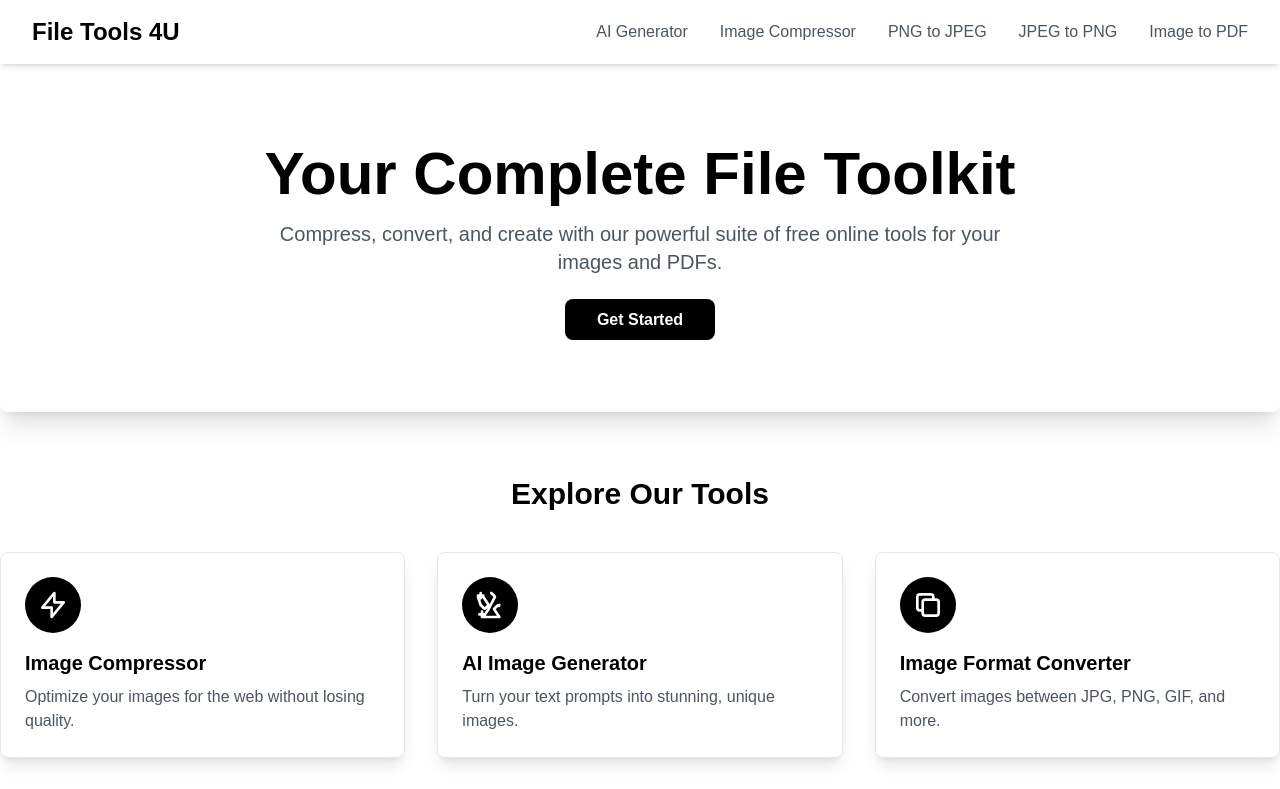
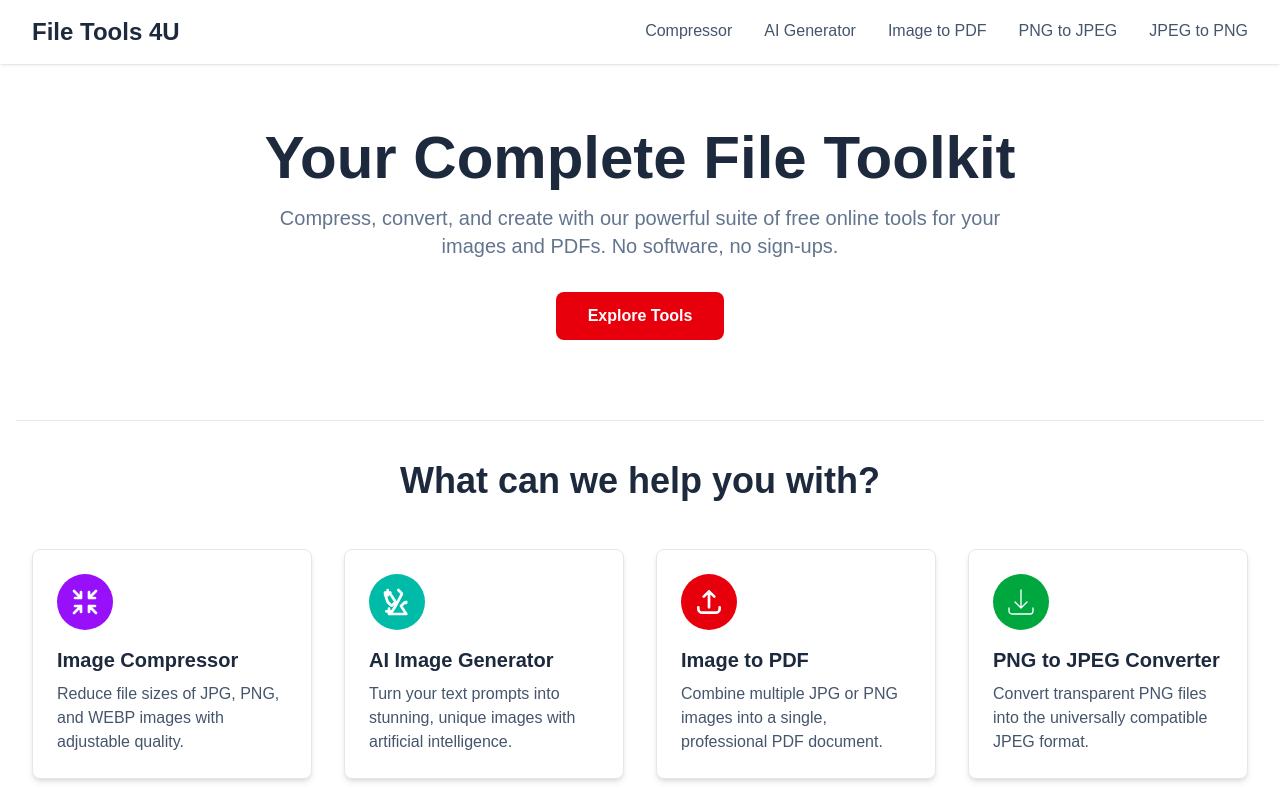
Before and after one commit to rahul2205202/file-tools-4u, a Next.js app: page / in a window 1280 px wide. Shown: the top 789 px of the page. Built offline with nearby package versions, Linux system fonts and the light colour scheme.

Commit message:
design updated

```diff
--- a/src/app/components/shared/Header.jsx
+++ b/src/app/components/shared/Header.jsx
@@ -1,62 +1,105 @@
-'use client'; // This directive is the fix.
+'use client';
 
 import React, { useState } from 'react';
 import Link from 'next/link';
-import { usePathname } from 'next/navigation'; // Use Next.js hook for routing
+import { usePathname } from 'next/navigation';
 
 export default function Header() {
     const [isMenuOpen, setIsMenuOpen] = useState(false);
-    const pathname = usePathname(); // Get the current URL path
+    const pathname = usePathname();
 
+    // Navigation links for the header, consistent with the homepage tools
     const navLinks = [
+        { href: '/image-compressor', text: 'Compressor' },
         { href: '/generate-ai-image', text: 'AI Generator' },
-        { href: '/image-compressor', text: 'Image Compressor' },
+        { href: '/image-to-pdf', text: 'Image to PDF' },
         { href: '/png-to-jpeg', text: 'PNG to JPEG' },
+        // Assuming you have a page for this tool as well
         { href: '/jpeg-to-png', text: 'JPEG to PNG' },
-        { href: '/image-to-pdf', text: 'Image to PDF' },
     ];
 
+    // Helper component for individual navigation links to avoid repeating classes
+    const NavLink = ({ href, children }) => {
+        const isActive = pathname === href;
+        return (
+            <Link
+                href={href}
+                className={`font-medium transition-colors duration-200 border-b-2 ${
+                    isActive
+                    ? 'text-red-600 border-red-600'
+                    : 'text-slate-600 border-transparent hover:text-red-600'
+                }`}
+            >
+                {children}
+            </Link>
+        );
+    };
+
+    // Helper for mobile links
+    const MobileNavLink = ({ href, children }) => {
+         const isActive = pathname === href;
+        return (
+            <Link
+                href={href}
+                onClick={() => setIsMenuOpen(false)}
+                className={`block px-3 py-2 rounded-md text-base font-medium transition-colors duration-200 ${
+                    isActive
+                    ? 'bg-red-50 text-red-700'
+                    : 'text-slate-700 hover:text-slate-900 hover:bg-slate-100'
+                }`}
+            >
+                {children}
+            </Link>
+        );
+    };
+
     return (
-        <header className="bg-white shadow-md w-full sticky top-0 z-10">
+        <header className="bg-white/80 backdrop-blur-sm shadow-sm w-full sticky top-0 z-50">
             <div className="container mx-auto px-4 sm:px-6 lg:px-8">
                 <div className="flex items-center justify-between h-16">
+
+                    {/* Site Logo/Name */}
                     <div className="flex-shrink-0">
-                        <Link href="/" className="text-2xl font-bold text-black">
-                           File Tools 4U
+                        <Link href="/" className="text-2xl font-bold text-slate-800 hover:text-red-600 transition-colors">
+                            File Tools 4U
                         </Link>
                     </div>
 
+                    {/* Desktop Navigation */}
                     <nav className="hidden md:flex md:space-x-8">
                         {navLinks.map((link) => (
-                             <Link
-                                key={link.text}
-                                href={link.href}
-                                className={`font-medium transition-colors duration-200 ${
-                                    pathname === link.href
-                                    ? 'text-black font-semibold'
-                                    : 'text-gray-600 hover:text-black'
-                                }`}
-                            >
+                            <NavLink key={link.href} href={link.href}>
                                 {link.text}
-                            </Link>
+                            </NavLink>
                         ))}
                     </nav>
 
+                    {/* Mobile Menu Button */}
                     <div className="md:hidden flex items-center">
-                        <button onClick={() => setIsMenuOpen(!isMenuOpen)} className="inline-flex items-center justify-center p-2 rounded-md text-gray-600 hover:text-black focus:outline-none">
-                            <svg className="h-6 w-6" xmlns="http://www.w3.org/2000/svg" fill="none" viewBox="0 0 24 24" stroke="currentColor"><path strokeLinecap="round" strokeLinejoin="round" strokeWidth="2" d="M4 6h16M4 12h16m-7 6h7" /></svg>
+                        <button
+                            onClick={() => setIsMenuOpen(!isMenuOpen)}
+                            className="inline-flex items-center justify-center p-2 rounded-md text-slate-600 hover:text-slate-900 hover:bg-slate-100 focus:outline-none focus:ring-2 focus:ring-inset focus:ring-red-500"
+                            aria-expanded={isMenuOpen}
+                        >
+                            <span className="sr-only">Open main menu</span>
+                            {isMenuOpen ? (
+                                <svg className="h-6 w-6" xmlns="http://www.w3.org/2000/svg" fill="none" viewBox="0 0 24 24" stroke="currentColor"><path strokeLinecap="round" strokeLinejoin="round" strokeWidth="2" d="M6 18L18 6M6 6l12 12" /></svg>
+                            ) : (
+                                <svg className="h-6 w-6" xmlns="http://www.w3.org/2000/svg" fill="none" viewBox="0 0 24 24" stroke="currentColor"><path strokeLinecap="round" strokeLinejoin="round" strokeWidth="2" d="M4 6h16M4 12h16m-7 6h7" /></svg>
+                            )}
                         </button>
                     </div>
                 </div>
             </div>
 
+            {/* Mobile Menu Dropdown */}
             {isMenuOpen && (
                 <div className="md:hidden">
                     <div className="px-2 pt-2 pb-3 space-y-1 sm:px-3">
-                         {navLinks.map((link) => (
-                             <Link href={link.href} key={link.text} onClick={() => setIsMenuOpen(false)} className="block px-3 py-2 rounded-md text-base font-medium text-gray-600 hover:text-black hover:bg-gray-100">
-                                {link.text}
-                            </Link>
+                        {navLinks.map((link) => (
+                           <MobileNavLink key={link.href} href={link.href}>
+                               {link.text}
+                           </MobileNavLink>
                         ))}
                     </div>
                 </div>
--- a/src/app/page.jsx
+++ b/src/app/page.jsx
@@ -1,58 +1,124 @@
 import React from 'react';
 import Link from 'next/link';
 
-// SEO metadata is now handled by this exported object
+// SEO metadata for the homepage
 export const metadata = {
     title: 'File Tools 4U - Free Online Image & PDF Tools',
-    description: 'Your one-stop destination for free online file utilities. Compress, convert, and create images and PDFs with File Tools 4U.',
-    keywords: 'file tools, image tools, pdf tools, online converter, online compressor, free tools',
+    description: 'Your one-stop destination for free online file utilities. Compress, convert, and create images and PDFs with our powerful, easy-to-use tools.',
+    keywords: 'file tools, image tools, pdf tools, online converter, online compressor, free tools, ai image generator',
     alternates: {
-        canonical: 'https://filetools4u.com/',
+        canonical: 'https://filetools4u.com/', // Replace with your actual domain
     },
 };
 
-// Helper component for tool cards
-const ToolCard = ({ icon, title, description, to }) => (
-    <Link href={to} className="block bg-white p-6 rounded-lg shadow-lg border border-gray-200 hover:shadow-xl hover:-translate-y-1 transition-all duration-300">
-        <div className="flex-shrink-0 w-14 h-14 bg-black rounded-full flex items-center justify-center mb-4">
+// --- Helper Component for Tool Cards ---
+// This component is now styled to accept a color theme.
+const ToolCard = ({ icon, title, description, to, color = 'red' }) => {
+    // Define color themes to easily switch between styles
+    const colorThemes = {
+        red: {
+            bg: 'bg-red-600',
+            text: 'text-red-600',
+            hoverBorder: 'hover:border-red-500',
+        },
+        purple: {
+            bg: 'bg-purple-600',
+            text: 'text-purple-600',
+            hoverBorder: 'hover:border-purple-500',
+        },
+        teal: {
+            bg: 'bg-teal-500',
+            text: 'text-teal-500',
+            hoverBorder: 'hover:border-teal-400',
+        },
+        green: {
+            bg: 'bg-green-600',
+            text: 'text-green-600',
+            hoverBorder: 'hover:border-green-500',
+        },
+    };
+
+    const theme = colorThemes[color] || colorThemes.red;
+
+    return (
+        <Link href={to} className={`block bg-white p-6 rounded-lg shadow-md border border-slate-200 hover:shadow-xl hover:-translate-y-1 transition-all duration-300 ${theme.hoverBorder}`}>
+            <div className={`flex-shrink-0 w-14 h-14 ${theme.bg} rounded-full flex items-center justify-center mb-4`}>
                 {icon}
             </div>
-        <h3 className="text-xl font-bold text-black mb-2">{title}</h3>
-        <p className="text-gray-600">{description}</p>
+            <h3 className={`text-xl font-bold text-slate-800 mb-2`}>{title}</h3>
+            <p className="text-slate-600">{description}</p>
         </Link>
     );
+};
 
+
+// --- Main Homepage Component ---
 export default function Homepage() {
+    // Icons for the tool cards
     const icons = {
-        compressor: <svg className="w-8 h-8 text-white" fill="none" stroke="currentColor" viewBox="0 0 24 24" xmlns="http://www.w3.org/2000/svg"><path strokeLinecap="round" strokeLinejoin="round" strokeWidth="2" d="M13 10V3L4 14h7v7l9-11h-7z"></path></svg>,
+        compressor: <svg className="w-8 h-8 text-white" fill="none" stroke="currentColor" viewBox="0 0 24 24" xmlns="http://www.w3.org/2000/svg"><path strokeLinecap="round" strokeLinejoin="round" strokeWidth="2" d="M9 9V4.5M9 9H4.5M9 9L3.75 3.75M9 15v4.5M9 15H4.5M9 15l-5.25 5.25M15 9h4.5M15 9V4.5M15 9l5.25-5.25M15 15h4.5M15 15v4.5M15 15l5.25 5.25" /></svg>,
         generator: <svg className="w-8 h-8 text-white" fill="none" stroke="currentColor" viewBox="0 0 24 24" xmlns="http://www.w3.org/2000/svg"><path strokeLinecap="round" strokeLinejoin="round" strokeWidth="2" d="M5 3v4M3 5h4M6 17v4m-2-2h4m5-16l2.293 2.293a1 1 0 010 1.414L11 15l-4 6h12l-4-6 2.293-2.293a1 1 0 011.414 0L19 12M5 12l2.293 2.293a1 1 0 001.414 0L11 12l-4-6H3l2 6z"></path></svg>,
-        converter: <svg className="w-8 h-8 text-white" fill="none" stroke="currentColor" viewBox="0 0 24 24" xmlns="http://www.w3.org/2000/svg"><path strokeLinecap="round" strokeLinejoin="round" strokeWidth="2" d="M8 16H6a2 2 0 01-2-2V6a2 2 0 012-2h8a2 2 0 012 2v2m-6 12h8a2 2 0 002-2v-8a2 2 0 00-2-2h-8a2 2 0 00-2 2v8a2 2 0 002 2z"></path></svg>,
+        pngToJpeg: <svg className="w-8 h-8 text-white" fill="none" stroke="currentColor" viewBox="0 0 24 24" xmlns="http://www.w3.org/2000/svg"><path strokeLinecap="round" strokeLinejoin="round" d="M3 16.5v2.25A2.25 2.25 0 005.25 21h13.5A2.25 2.25 0 0021 18.75V16.5M16.5 12L12 16.5m0 0L7.5 12m4.5 4.5V3" /></svg>,
         imgToPdf: <svg className="w-8 h-8 text-white" fill="none" stroke="currentColor" viewBox="0 0 24 24" xmlns="http://www.w3.org/2000/svg"><path strokeLinecap="round" strokeLinejoin="round" strokeWidth="2" d="M4 16v1a3 3 0 003 3h10a3 3 0 003-3v-1m-4-8l-4-4m0 0L8 8m4-4v12"></path></svg>,
     };
 
     return (
-        <div className="w-full">
-            <section className="text-center bg-white py-20 px-4 rounded-lg shadow-xl">
-                <h1 className="text-5xl md:text-6xl font-extrabold text-black mb-4">
+        <div className="w-full bg-white font-sans">
+            <div className="container mx-auto px-4 py-10 sm:py-16">
+
+                {/* Hero Section */}
+                <section className="text-center mb-20">
+                    <h1 className="text-5xl md:text-6xl font-extrabold text-slate-800 mb-4">
                         Your Complete File Toolkit
                     </h1>
-                <p className="text-xl text-gray-600 max-w-3xl mx-auto mb-8">
-                    Compress, convert, and create with our powerful suite of free online tools for your images and PDFs.
+                    <p className="text-xl text-slate-500 max-w-3xl mx-auto mb-8">
+                        Compress, convert, and create with our powerful suite of free online tools for your images and PDFs. No software, no sign-ups.
                     </p>
-                <Link href="/compress-pdf" className="bg-black text-white font-bold py-3 px-8 rounded-lg hover:bg-gray-800 transition-colors duration-300 transform hover:scale-105">
-                    Get Started
+                    <Link href="#tools" className="bg-red-600 text-white font-bold py-3 px-8 rounded-lg hover:bg-red-700 transition-colors duration-300 inline-block">
+                        Explore Tools
                     </Link>
                 </section>
+                <div className="my-5 border-t border-gray-200"></div>
 
-            <section className="py-16">
-                <h2 className="text-3xl font-bold text-black text-center mb-10">Explore Our Tools</h2>
-                <div className="grid grid-cols-1 md:grid-cols-2 lg:grid-cols-3 gap-8">
-                    <ToolCard to="/compress-image" icon={icons.compressor} title="Image Compressor" description="Optimize your images for the web without losing quality." />
-                    <ToolCard to="/generate-ai-image" icon={icons.generator} title="AI Image Generator" description="Turn your text prompts into stunning, unique images." />
-                    <ToolCard to="/convert-image-format" icon={icons.converter} title="Image Format Converter" description="Convert images between JPG, PNG, GIF, and more." />
-                    <ToolCard to="/convert-image-to-pdf" icon={icons.imgToPdf} title="Image to PDF" description="Combine multiple images into a single PDF document." />
+                {/* Tools Grid Section */}
+                <section id="tools" className="py-5 rounded-lg">
+                    <div className="container mx-auto px-4">
+                        <h2 className="text-4xl font-bold text-slate-800 text-center mb-12">
+                            What can we help you with?
+                        </h2>
+                        <div className="grid grid-cols-1 md:grid-cols-2 lg:grid-cols-4 gap-8 max-w-7xl mx-auto">
+                            <ToolCard
+                                to="/compress-image"
+                                icon={icons.compressor}
+                                title="Image Compressor"
+                                description="Reduce file sizes of JPG, PNG, and WEBP images with adjustable quality."
+                                color="purple"
+                            />
+                            <ToolCard
+                                to="/generate-ai-image"
+                                icon={icons.generator}
+                                title="AI Image Generator"
+                                description="Turn your text prompts into stunning, unique images with artificial intelligence."
+                                color="teal"
+                            />
+                            <ToolCard
+                                to="/convert-image-to-pdf"
+                                icon={icons.imgToPdf}
+                                title="Image to PDF"
+                                description="Combine multiple JPG or PNG images into a single, professional PDF document."
+                                color="red"
+                            />
+                            <ToolCard
+                                to="/png-to-jpeg"
+                                icon={icons.pngToJpeg}
+                                title="PNG to JPEG Converter"
+                                description="Convert transparent PNG files into the universally compatible JPEG format."
+                                color="green"
+                            />
+                        </div>
                     </div>
                 </section>
             </div>
+        </div>
     );
 }
```
Also changed, not shown: src/app/components/shared/Footer.jsx (+7 -5 lines). Lines whose indentation alone changed are shown as unchanged.
